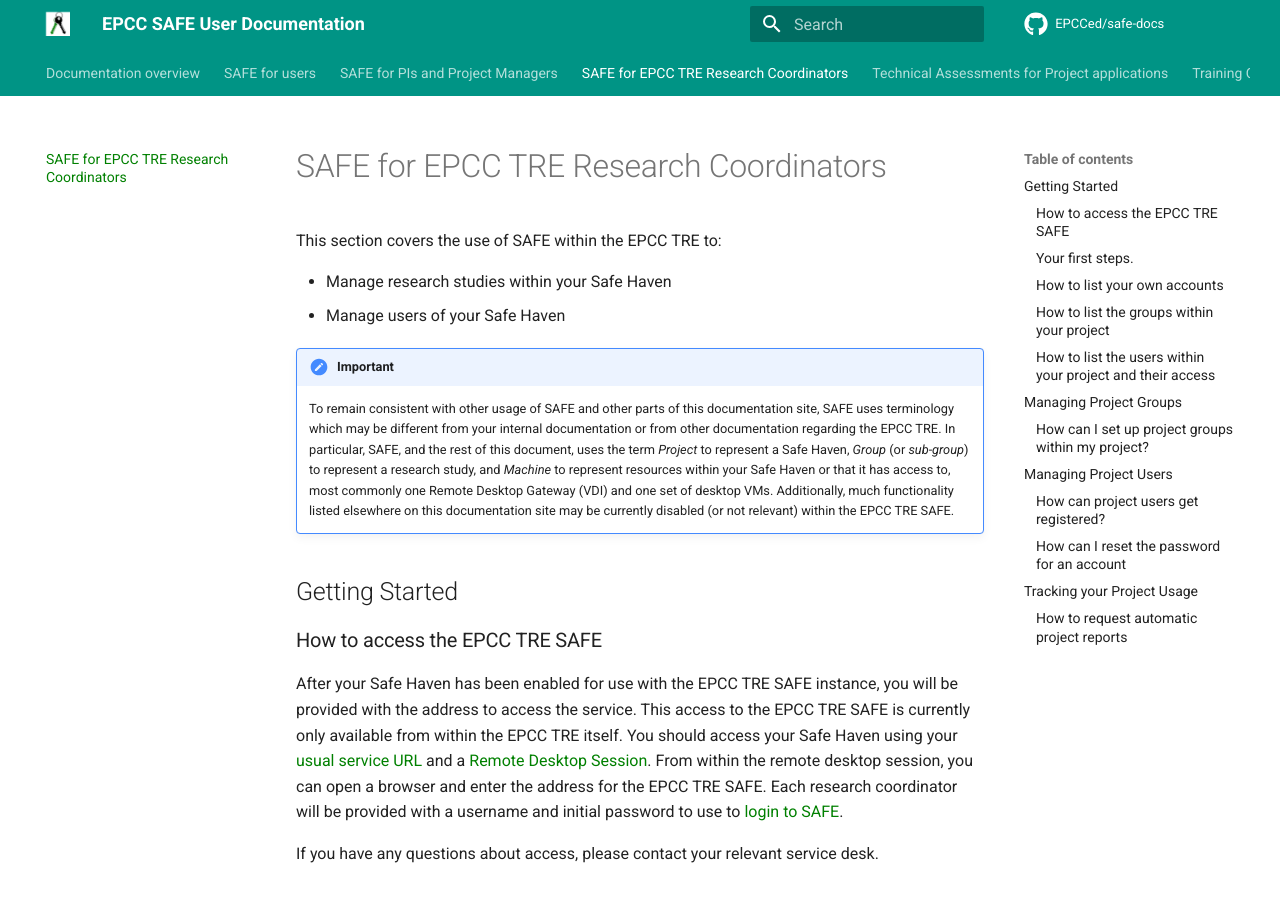
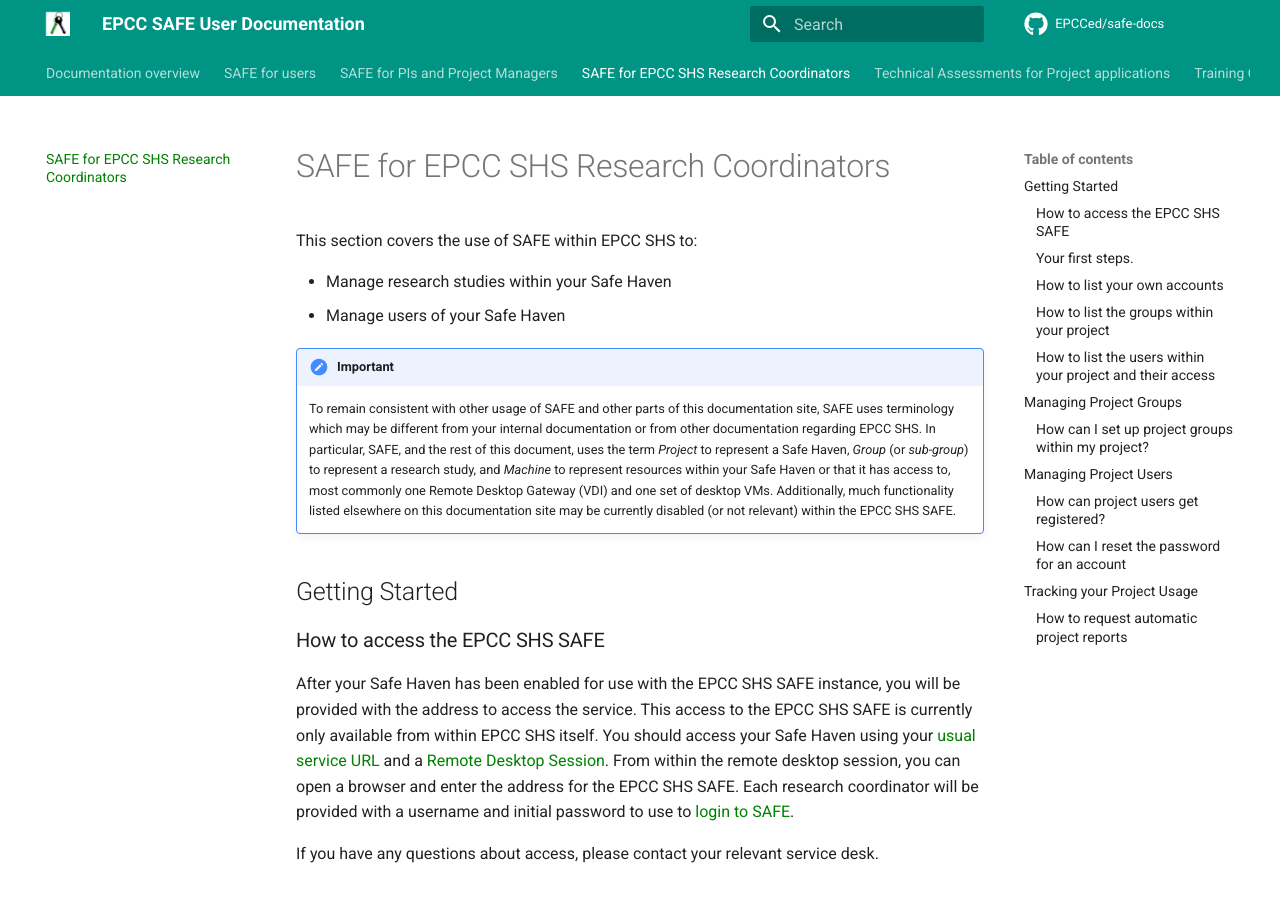
Before and after one commit to EPCCed/safe-docs, an MkDocs documentation site: the page built from docs/safe-for-shs-rcs.md, in a window 1280 px wide and 900 px high. Built offline with MkDocs 1.6.1 and Material for MkDocs 9.7.7, drawn with Linux system fonts in a browser that asks for light colours; comment, search, counter and statistics services are not loaded; some of the changed text lies outside the part shown.

Commit message:
Rename TRE to SHS

```diff
--- a/docs/safe-for-tre-rcs.md
+++ b/docs/safe-for-shs-rcs.md
@@ -1,23 +1,23 @@
-# SAFE for EPCC TRE Research Coordinators
+# SAFE for EPCC SHS Research Coordinators
 
-This section covers the use of SAFE within the EPCC TRE to:
+This section covers the use of SAFE within EPCC SHS to:
 
   - Manage research studies within your Safe Haven
   - Manage users of your Safe Haven
 
 !!!important
-    To remain consistent with other usage of SAFE and other parts of this documentation site, SAFE uses terminology which may be different from your internal documentation or from other documentation regarding the EPCC TRE.
+    To remain consistent with other usage of SAFE and other parts of this documentation site, SAFE uses terminology which may be different from your internal documentation or from other documentation regarding EPCC SHS.
     In particular, SAFE, and the rest of this document, uses the term *Project* to represent a Safe Haven, *Group* (or *sub-group*) to represent a research study, and *Machine* to represent resources within your Safe Haven or that it has access to, most commonly one Remote Desktop Gateway (VDI) and one set of desktop VMs.
-    Additionally, much functionality listed elsewhere on this documentation site may be currently disabled (or not relevant) within the EPCC TRE SAFE.
+    Additionally, much functionality listed elsewhere on this documentation site may be currently disabled (or not relevant) within the EPCC SHS SAFE.
 
 ## <a name="getting-started"></a>Getting Started
 
-### <a name="login"></a>How to access the EPCC TRE SAFE
+### <a name="login"></a>How to access the EPCC SHS SAFE
 
-After your Safe Haven has been enabled for use with the EPCC TRE SAFE instance, you will be provided with the address to access the service.
-This access to the EPCC TRE SAFE is currently only available from within the EPCC TRE itself.
+After your Safe Haven has been enabled for use with the EPCC SHS SAFE instance, you will be provided with the address to access the service.
+This access to the EPCC SHS SAFE is currently only available from within EPCC SHS itself.
 You should access your Safe Haven using your [usual service URL](https://docs.eidf.ac.uk/safe-haven-services/safe-haven-access/) and a [Remote Desktop Session](https://docs.eidf.ac.uk/safe-haven-services/virtual-desktop-connections/#connecting-to-a-remote-desktop-session).
-From within the remote desktop session, you can open a browser and enter the address for the EPCC TRE SAFE.
+From within the remote desktop session, you can open a browser and enter the address for the EPCC SHS SAFE.
 Each research coordinator will be provided with a username and initial password to use to [login to SAFE](safe-for-users#login).
 
 If you have any questions about access, please contact your relevant service desk.
@@ -84,7 +84,7 @@
 Currently, after creating a new group, you **must** contact your service desk to notify them and discuss which VM the group's users should have access to *before* attempting to add any users to the group.
 
 !!!important
-    Requests to create groups (as well as any other requests that interact with the TRE such as creating users or resetting passwords) are completed by automated processes.
+    Requests to create groups (as well as any other requests that interact with the SHS such as creating users or resetting passwords) are completed by automated processes.
     These processes are completed in the background, with SAFE reflecting the results once completed.
     These requests are not instant, and you will have to wait until they are completed, which is variable depending on the type of request and other activity.
     However, they should usually be completed within the order of minutes, and so you should contact your service desk if a request has not completed in the expected time.
@@ -107,7 +107,7 @@
 1. Enter the email address of the person to whom the account will belong in the text box labelled *Email*
 1. Enter the planned expiry date of the account in the text box labelled *ExpiryDate*
 1. Click *Next*
-1. Enter the user's name into the text fields (title & initials are optional). If the email address you entered in the previous step has already been associated with an account in the EPCC TRE SAFE, details will be presented to you and you will not be able to change them. If these details do not match what you were expecting, you should query this with the user and/or service desk.
+1. Enter the user's name into the text fields (title & initials are optional). If the email address you entered in the previous step has already been associated with an account in the EPCC SHS SAFE, details will be presented to you and you will not be able to change them. If these details do not match what you were expecting, you should query this with the user and/or service desk.
 1. Click *Next*
 1. You will be shown the planned username for the user, although you should note that this is not confirmed until the account is created
 1. If your Safe Haven has one or more webproxies available, select whether you wish the user to have access to one in the drop-down labelled *Webproxy*
@@ -125,7 +125,7 @@
 Note that this screen is only ever intended to show you the initial password - when the user changes the password (as they will be forced to upon first login) this change will not be visible to the SAFE, and only the user will know the new password.
 
 !!!important
-    If this account is for a person who does not have any existing accounts with the EPCC TRE, you must raise a ticket with the service desk to create a [2FA account for them](https://docs.eidf.ac.uk/safe-haven-services/safe-haven-access/#safe-haven-login), providing their name and mobile phone number. If this account is for a person at an organisation which does not currently have access to the EPCC TRE, you must also raise a ticket with the service desk to discuss [network access controls](https://docs.eidf.ac.uk/safe-haven-services/network-access-controls/).
+    If this account is for a person who does not have any existing accounts with EPCC SHS, you must raise a ticket with the service desk to create a [2FA account for them](https://docs.eidf.ac.uk/safe-haven-services/safe-haven-access/#safe-haven-login), providing their name and mobile phone number. If this account is for a person at an organisation which does not currently have access to EPCC SHS, you must also raise a ticket with the service desk to discuss [network access controls](https://docs.eidf.ac.uk/safe-haven-services/network-access-controls/).
 
 ### <a id="resetpwd"></a> How can I reset the password for an account
 
@@ -143,7 +143,7 @@
 ### <a id="autorep"></a> How to request automatic project reports
 
 SAFE can be configured to send automatic reports.
-Currently, the EPCC TRE SAFE can send a report listing the project managers for each project.
+Currently, the EPCC SHS SAFE can send a report listing the project managers for each project.
 
 1. [Login to SAFE](#login)
 1. Go to the Menu *Projects* and select the project you wish to work on. This will display a screen with a variety of options for managing the project.
--- a/mkdocs.yml
+++ b/mkdocs.yml
@@ -32,6 +32,6 @@
   - "Documentation overview": index.md
   - "SAFE for users": safe-for-users.md
   - "SAFE for PIs and Project Managers": safe-for-managers.md
-  - "SAFE for EPCC TRE Research Coordinators": safe-for-tre-rcs.md
+  - "SAFE for EPCC SHS Research Coordinators": safe-for-shs-rcs.md
   - "Technical Assessments for Project applications": tas.md
   - "Training Course Registrations": training-registrations.md
```
